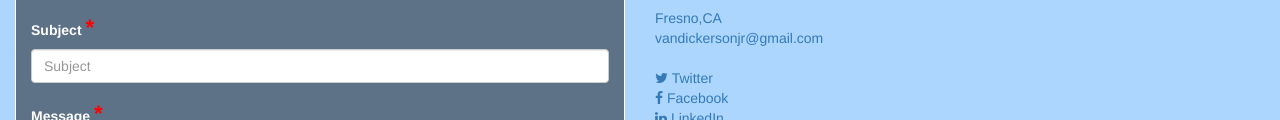
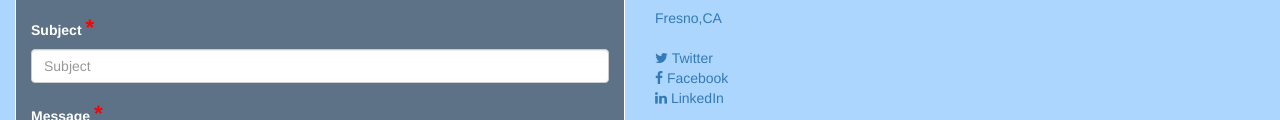
Before and after one commit to vandickersonjr/vanthedeveloper, a plain HTML site: page index.html in a window 1280 px wide. Shown: the part 2175-2295 px from the top of the page. Drawn offline with nearby package versions, Linux system fonts and the light colour scheme; grey boxes are pictures that could not be loaded.

Commit message:
Update index.html

```diff
--- a/index.html
+++ b/index.html
@@ -165,9 +165,6 @@
             Fresno,CA
           </a>
           <br>
-          <a class="ftr-txt" href="#">
-            vandickersonjr@gmail.com
-          </a>
         </address>
         <a href="#">
           <i class="fa fa-twitter ftr-txt"></i>
```
